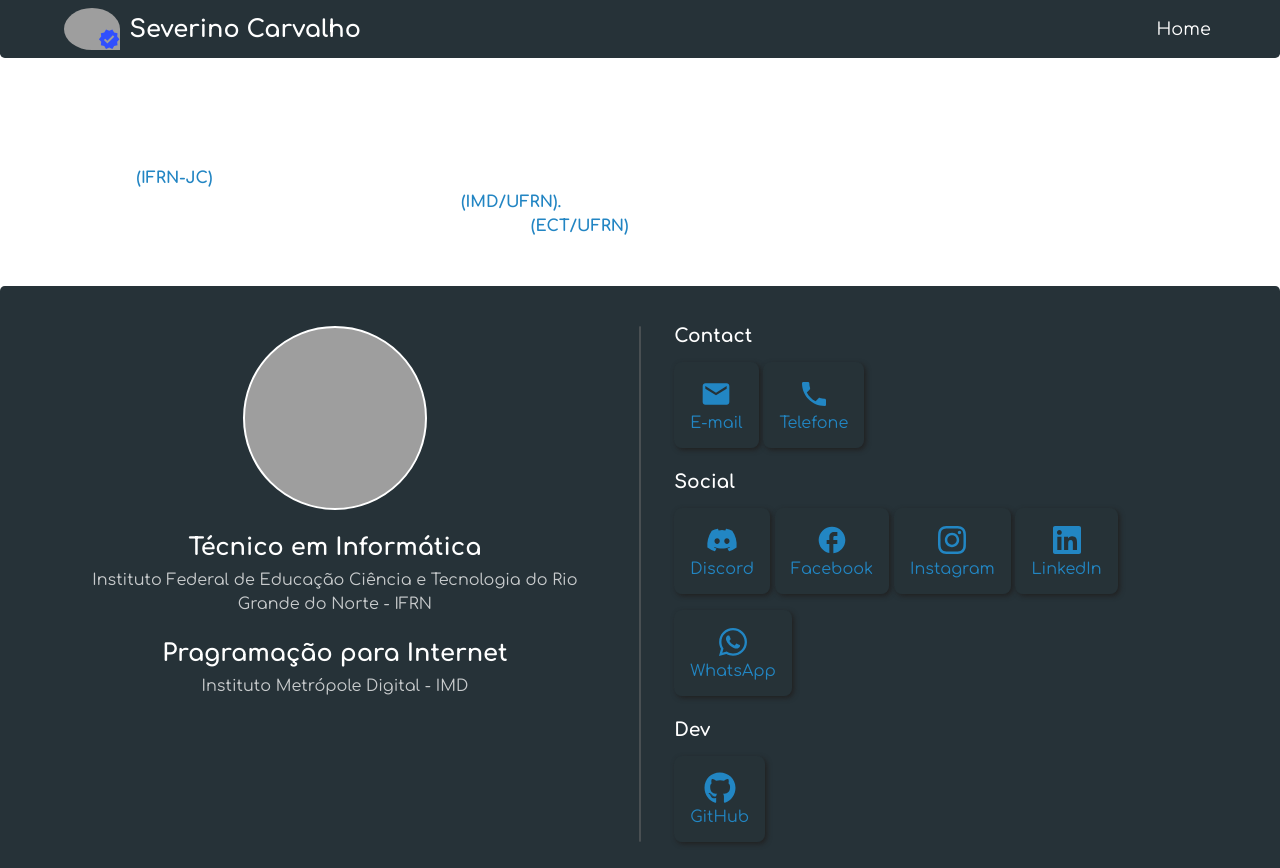
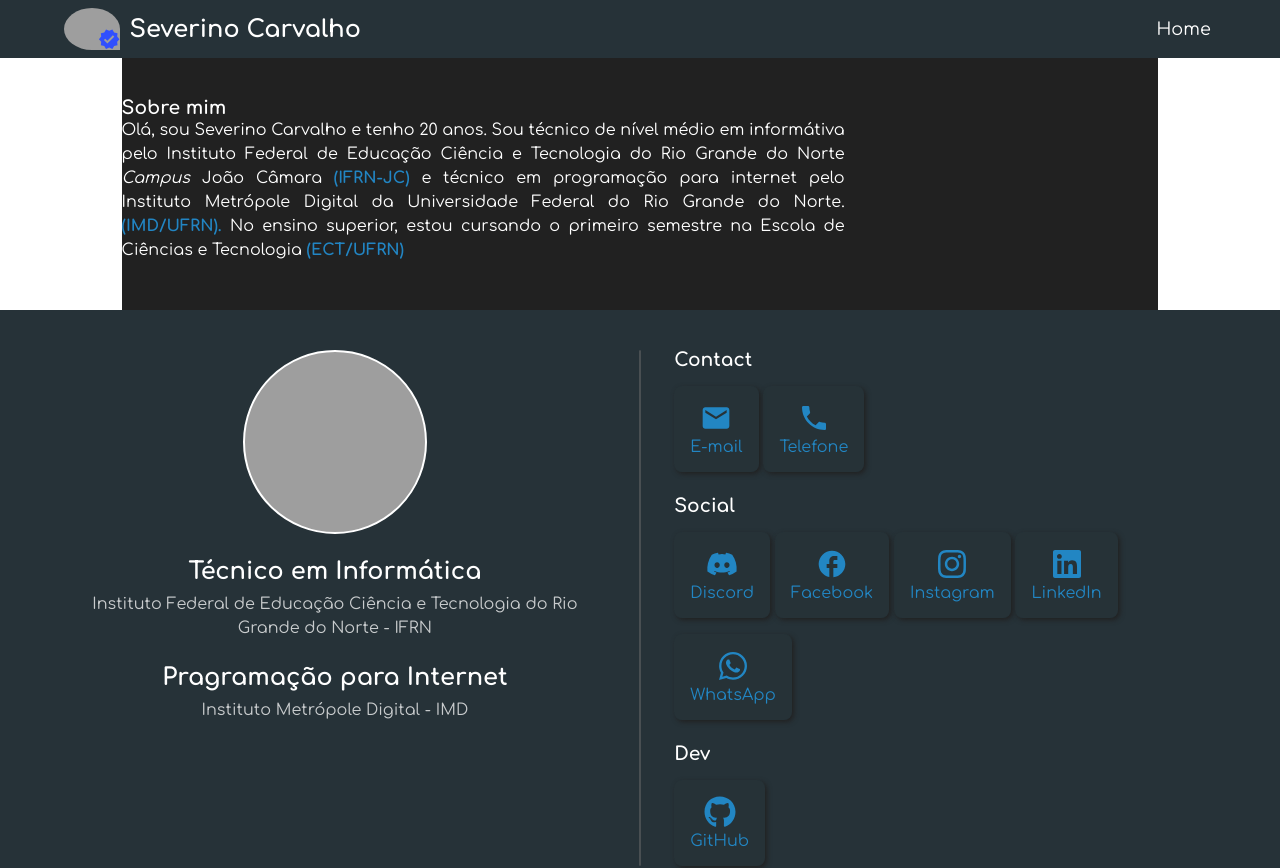
Before and after one commit to severino-carvalho/portfolio, a React (Create React App) app: page / in a window 1280 px wide. Shown: the top 868 px of the page. Built offline with nearby package versions, Linux system fonts and the light colour scheme; grey boxes are pictures that could not be loaded.

Commit message:
Update: Atualização de layout

```diff
--- a/src/components/layout/Container.js
+++ b/src/components/layout/Container.js
@@ -1,5 +1,9 @@
 import styles from "./Container.module.css";
 
 export default function Container(props) {
-  return <div className={styles.container}>{props.children}</div>;
+  return (
+    <div className={styles.container + ` ${styles[props.styles]}`}>
+      {props.children}
+    </div>
+  );
 }
--- a/src/components/layout/Container.module.css
+++ b/src/components/layout/Container.module.css
@@ -11,3 +11,7 @@
         width: 85%;
     }
 }
+
+.bgDarkContainer {
+    background-color: #212121;
+}
--- a/src/components/layout/Footer.js
+++ b/src/components/layout/Footer.js
@@ -86,7 +86,7 @@
 
   return (
     <footer className={styles.footer}>
-      <Container>
+      <Container styles={styles.bgContainerFooter}>
         <div className={styles.content}>
           <div className={styles.perfil}>
             <div>
--- a/src/components/layout/Footer.module.css
+++ b/src/components/layout/Footer.module.css
@@ -6,17 +6,6 @@
     width: 100%;
     background-color: #263238;
     color: #fff;
-
-    border-top-left-radius: .3em;
-    border-top-right-radius: .3em;
-    -webkit-border-top-left-radius: .3em;
-    -webkit-border-top-right-radius: .3em;
-    -moz-border-top-left-radius: .3em;
-    -moz-border-top-right-radius: .3em;
-    -o-border-top-left-radius: .3em;
-    -o-border-top-right-radius: .3em;
-    -ms-border-top-left-radius: .3em;
-    -ms-border-top-right-radius: .3em;
 }
 
 .footer .content {
@@ -161,3 +150,7 @@
         padding: 0 3em;
     }
 }
+
+.bgContainerFooter {
+    background-color: #263238;
+}
--- a/src/components/layout/Navbar.module.css
+++ b/src/components/layout/Navbar.module.css
@@ -5,17 +5,6 @@
     align-items: center;
     background-color: #263238;
     padding: .5em 0;
-
-    border-bottom-left-radius: .3em;
-    border-bottom-right-radius: .3em;
-    -webkit-border-bottom-left-radius: .3em;
-    -webkit-border-bottom-right-radius: .3em;
-    -moz-border-bottom-left-radius: .3em;
-    -moz-border-bottom-right-radius: .3em;
-    -o-border-bottom-left-radius: .3em;
-    -o-border-bottom-right-radius: .3em;
-    -ms-border-bottom-left-radius: .3em;
-    -ms-border-bottom-right-radius: .3em;
 }
 
 .navbar .logo {
--- a/src/components/pages/Home.js
+++ b/src/components/pages/Home.js
@@ -1,8 +1,10 @@
+import Container from "../layout/Container";
 import styles from "./Home.module.css";
 
 export default function Home() {
   return (
-    <main className={styles.main}>
+    <Container styles={"bgDarkContainer"}>
+      <main className={styles.main + ` ${styles["bgDark"]}`}>
         <article>
           <section className={styles.sectionCI}>
             <div>
@@ -41,5 +43,6 @@
           </section>
         </article>
       </main>
+    </Container>
   );
 }
--- a/src/components/pages/Home.module.css
+++ b/src/components/pages/Home.module.css
@@ -1,6 +1,10 @@
 .main {
     padding: 2.5em 0em;
     color: #fff;
+}
+
+.bgDark {
+    background-color: #212121;
 }
 
 .main h1 {
```
Lines whose indentation alone changed are shown as unchanged.
